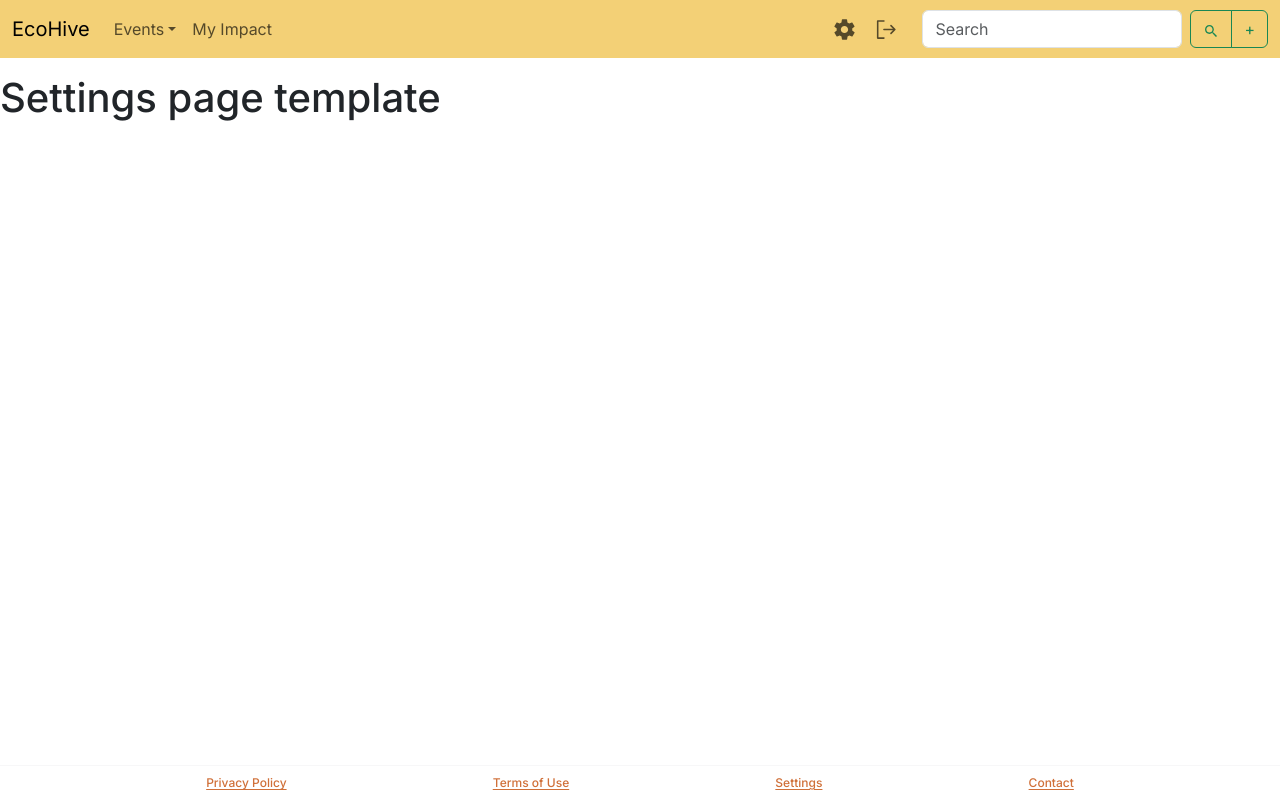
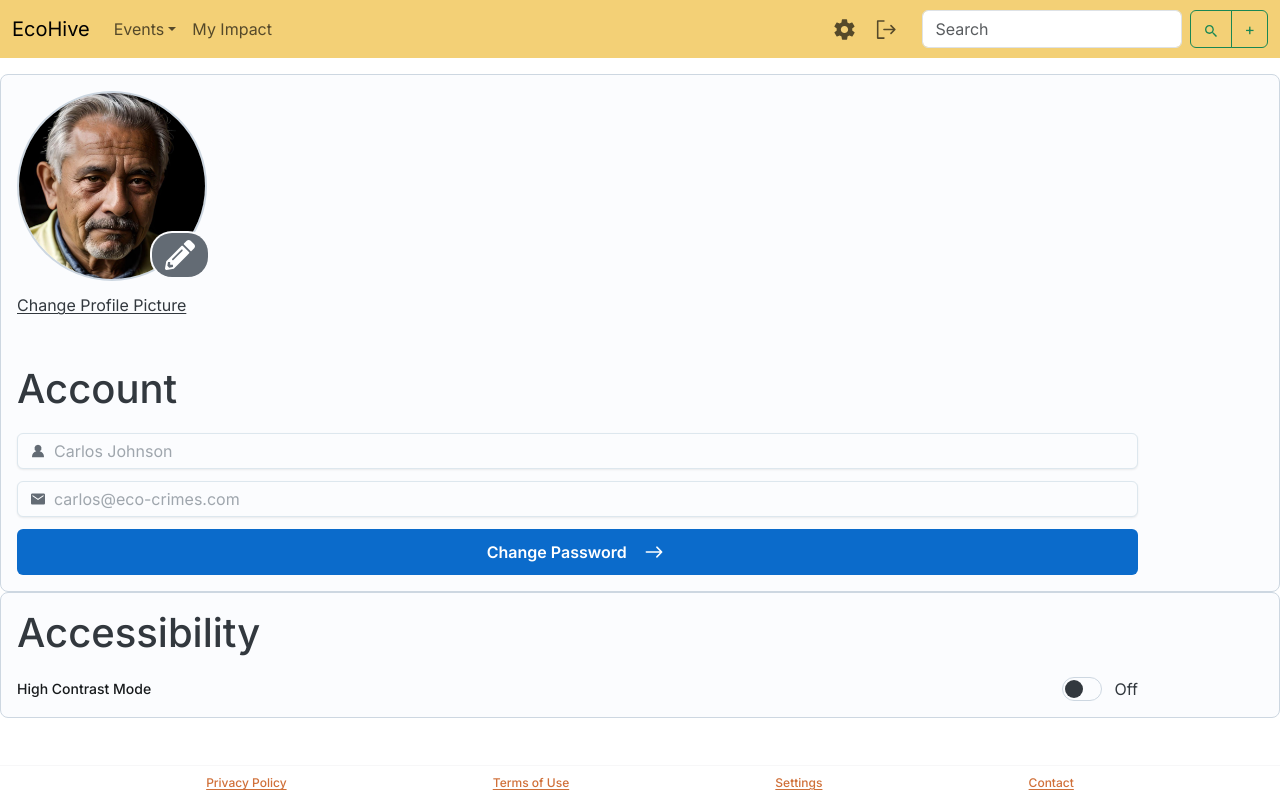
Before and after one commit to tobykeegan/bs3206-ecohive, a Next.js app: page /settings in a window 1280 px wide. Built offline with nearby package versions, Linux system fonts and the light colour scheme; no server answers; sample sign-in values are in the browser's storage.

Commit message:
Settings page so far

```diff
--- /dev/null
+++ b/src/app/settings/AccessibilityCard.jsx
@@ -0,0 +1,42 @@
+'use client';
+import { Card, FormControl, FormLabel, Switch, Typography } from '@mui/joy';
+import React from 'react';
+
+/**
+ * Accessibility settings card
+ * @author Alec Painter
+ */
+export default function AccessibilityCard() {
+  const [contrastChecked, setContrastChecked] = React.useState(false);
+
+  function contrastChanged(event) {
+    setContrastChecked(event.target.checked);
+  }
+
+  return (
+    <Card className="left-column-card">
+      <h1>Accessibility</h1>
+      <FormControl
+        orientation="horizontal"
+        sx={{ width: '90%', justifyContent: 'space-between' }}
+      >
+        <FormLabel>High Contrast Mode</FormLabel>
+        <Switch
+          size="lg"
+          checked={contrastChecked}
+          onChange={contrastChanged}
+          color={contrastChecked ? 'success' : 'neutral'}
+          variant={contrastChecked ? 'solid' : 'outlined'}
+          endDecorator={contrastChecked ? 'On' : 'Off'}
+          slotProps={{
+            endDecorator: {
+              sx: {
+                minWidth: 24,
+              },
+            },
+          }}
+        />
+      </FormControl>
+    </Card>
+  );
+}
--- /dev/null
+++ b/src/app/settings/AccountCard.jsx
@@ -0,0 +1,117 @@
+'use client';
+import styles from '@/styles/home';
+import {
+  Badge,
+  Button,
+  Card,
+  Input,
+  Link,
+  Modal,
+  ModalDialog,
+  Typography,
+} from '@mui/joy';
+import carlos from '../static/carlos.png';
+import Image from 'next/image';
+import AspectRatio from '@mui/joy/AspectRatio';
+import { Ratio } from 'react-bootstrap';
+import { FaPencilAlt } from 'react-icons/fa';
+import {
+  IoIosArrowForward,
+  IoIosArrowRoundForward,
+  IoMdMail,
+} from 'react-icons/io';
+import FormControl from '@mui/joy/FormControl';
+import { GoPersonFill } from 'react-icons/go';
+import React from 'react';
+
+/**
+ * Account setting card
+ * @author Alec Painter
+ */
+export default function AccountCard() {
+  const [open, setOpen] = React.useState(false);
+
+  const editPicture = function () {
+    // TODO:
+    console.log('Implement change profile picture!');
+  };
+
+  const passResetPopup = function () {
+    // TODO:
+    setOpen(true);
+    console.log('Send password reset email');
+  };
+
+  return (
+    <Card className="centre-column-card">
+      <div id="edit-profile-pic" onClick={editPicture}>
+        <Badge
+          badgeInset={'14%'}
+          color="neutral"
+          anchorOrigin={{
+            vertical: 'bottom',
+            horizontal: 'right',
+          }}
+          badgeContent={<FaPencilAlt size={30} style={{ margin: 7 }} />}
+        >
+          <Ratio aspectRatio={'1x1'} style={{ width: 190 }}>
+            <Image
+              src={carlos}
+              width={500}
+              height={500}
+              alt="User profile picture"
+              style={{
+                borderRadius: '50%',
+                border: '2px solid #cdd7e1',
+              }}
+            />
+          </Ratio>
+        </Badge>
+      </div>
+      <Link
+        className="interactable"
+        level="body"
+        underline="always"
+        color="global.$interaction"
+      >
+        Change Profile Picture
+      </Link>
+      <br />
+      <h1 style={{ alignSelf: 'start' }}>Account</h1>
+      <FormControl style={{ width: '90%' }}>
+        <Input
+          variant="outlined"
+          startDecorator={<GoPersonFill />}
+          value="Carlos Johnson"
+          disabled
+        />
+      </FormControl>
+      <FormControl style={{ width: '90%' }}>
+        <Input
+          variant="outlined"
+          startDecorator={<IoMdMail />}
+          value="carlos@eco-crimes.com"
+          disabled
+        />
+      </FormControl>
+      <Button
+        className="Button"
+        endDecorator={<IoIosArrowRoundForward size={30} />}
+        size="lg"
+        sx={{ width: '90%' }}
+        onClick={passResetPopup}
+      >
+        Change Password
+      </Button>
+      <Modal open={open} onClose={() => setOpen(false)}>
+        <ModalDialog>
+          <Typography level="h2">Password Reset Email Sent!</Typography>
+          <Typography>
+            We have sent you an email! Please check your emails for instructions
+            on resetting your password.
+          </Typography>
+        </ModalDialog>
+      </Modal>
+    </Card>
+  );
+}
--- a/src/app/settings/page.js
+++ b/src/app/settings/page.js
@@ -5,12 +5,14 @@ import { redirect } from 'next/navigation';
 import axios from 'axios';
 import { getServerSession } from 'next-auth';
 import { authOptions } from '@/api/auth/[...nextauth]/route';
+import AccountCard from './AccountCard';
+import AccessibilityCard from './AccessibilityCard';
 
+/**
+ * Settings page
+ * @author Alec Painter
+ */
 export default async function Settings() {
-  /**
-   * Protect route if unauthenticated & get session
-   * @author Alec Painter
-   */
   const session = await getServerSession(authOptions);
   if (!session || !session.user) {
     redirect('/api/auth/signin');
@@ -19,7 +21,15 @@ export default async function Settings() {
   return (
     <main>
       <Navbar />
-      <h1> Settings page template </h1>
+      {/* TODO: Profile picture */}
+      {/* TODO: Account info */}
+      {/* TODO: Change password */}
+      <div id="setting-main">
+        <AccountCard />
+        <AccessibilityCard />
+      </div>
+      {/* TODO: Accessibility */}
+      {/* TODO: Danger section */}
       <div id="Footer-Div">
         <Divider />
         <Footer />
```
